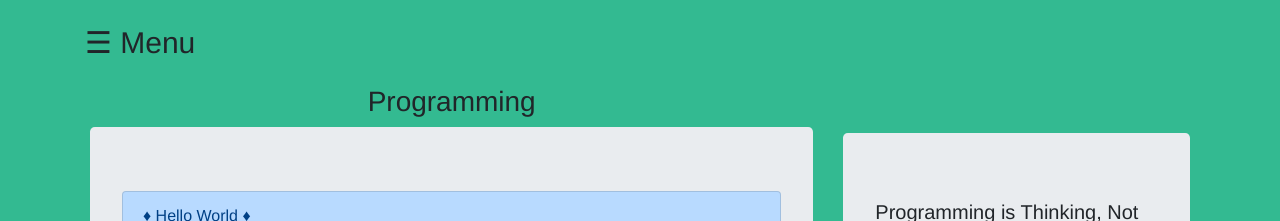
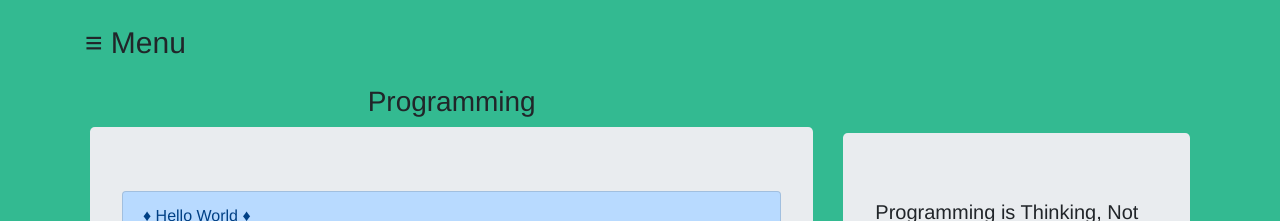
Before and after one commit to azmain/azmain.github.io, a Jekyll site: the page built from blog/index.html, in a window 1280 px wide. Shown: the top 221 px of the page. Built offline with Jekyll 4.4.1, drawn with Linux system fonts in a browser that asks for light colours.

Commit message:
menu icon

```diff
--- a/_includes/blog/menu.html
+++ b/_includes/blog/menu.html
@@ -9,6 +9,6 @@
   </div>
 
   <div class="container" id="menu">
-    <span style="font-size:30px;cursor:pointer" onclick="openNav()">&#9776; Menu</span>
+    <span style="font-size:30px;cursor:pointer" onclick="openNav()">&#8801; Menu</span>
   </div>
 </section>
```
